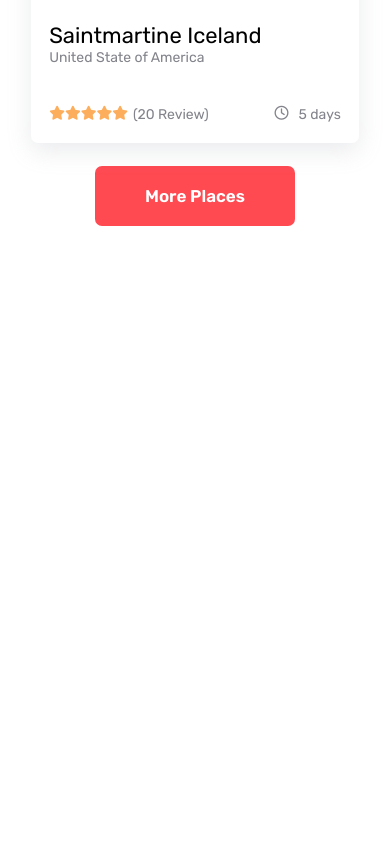
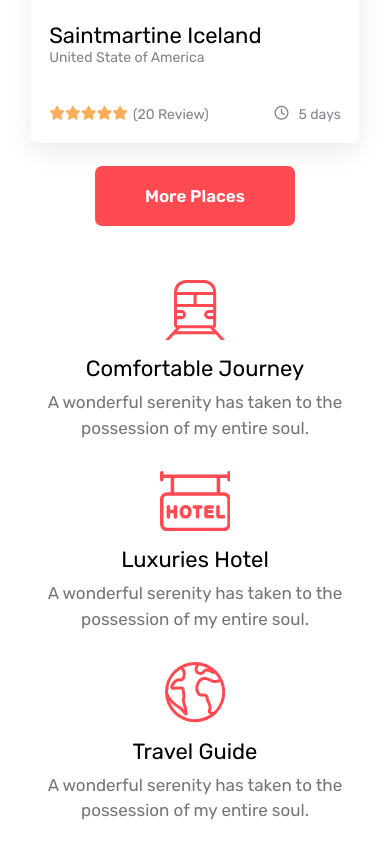
Before and after one commit to lemanrza/travelo-mini-project-, a website built with Vite: page vite-project/index.html in a window 390 px wide. Shown: the part 5852-6695 px from the top of the page. Before the commit the page ends 6132 px from the top, so only its background shows below. Built offline with nearby package versions, Linux system fonts and the light colour scheme; files whose address does not match are found by name.

Commit message:
refactor: responsive tour-benefits section

```diff
--- a/vite-project/index.html
+++ b/vite-project/index.html
@@ -295,10 +295,10 @@
         <a href="#">More Places</a>
       </div>
     </section>
-    <!-- <section class="video-section">
+    <section class="video-section">
 
-    </section> -->
-    <!-- <section class="tour-benefits">
+    </section>
+    <section class="tour-benefits">
       <div class="feature-card">
         <svg xmlns="http://www.w3.org/2000/svg" width="60.211" height="60.211" viewBox="0 0 60.211 60.211">
           <g id="Group_20" data-name="Group 20" transform="translate(0 0)">
@@ -370,7 +370,7 @@
         <h3>Travel Guide</h3>
         <p>A wonderful serenity has taken to the possession of my entire soul.</p>
       </div>
-    </section> -->
+    </section>
     <!-- <section class="comment-section">
 <div class="author_image">
   <img src="./src/assets/images/author.png" alt="">
--- a/vite-project/src/sass/pages/_home.scss
+++ b/vite-project/src/sass/pages/_home.scss
@@ -577,7 +577,6 @@
             }
         }
     }
-
     .information {
         display: flex;
         height: 50vh;
@@ -599,7 +598,6 @@
             }
         }
     }
-
     .popular_destination {
         padding: 15% 10px;
         h3 {
@@ -644,4 +642,13 @@
             grid-template-columns: repeat(1, 1fr);
         }
     }
+    .tour-benefits{
+        flex-direction: column;
+        gap: 30px;
+        .feature-card{
+            h3 {
+                padding: 15px 0 8px 0;
+            }
+        }
+    }
 }
```
Also changed, not shown: vite-project/src/css/style.css, 1 other file.
